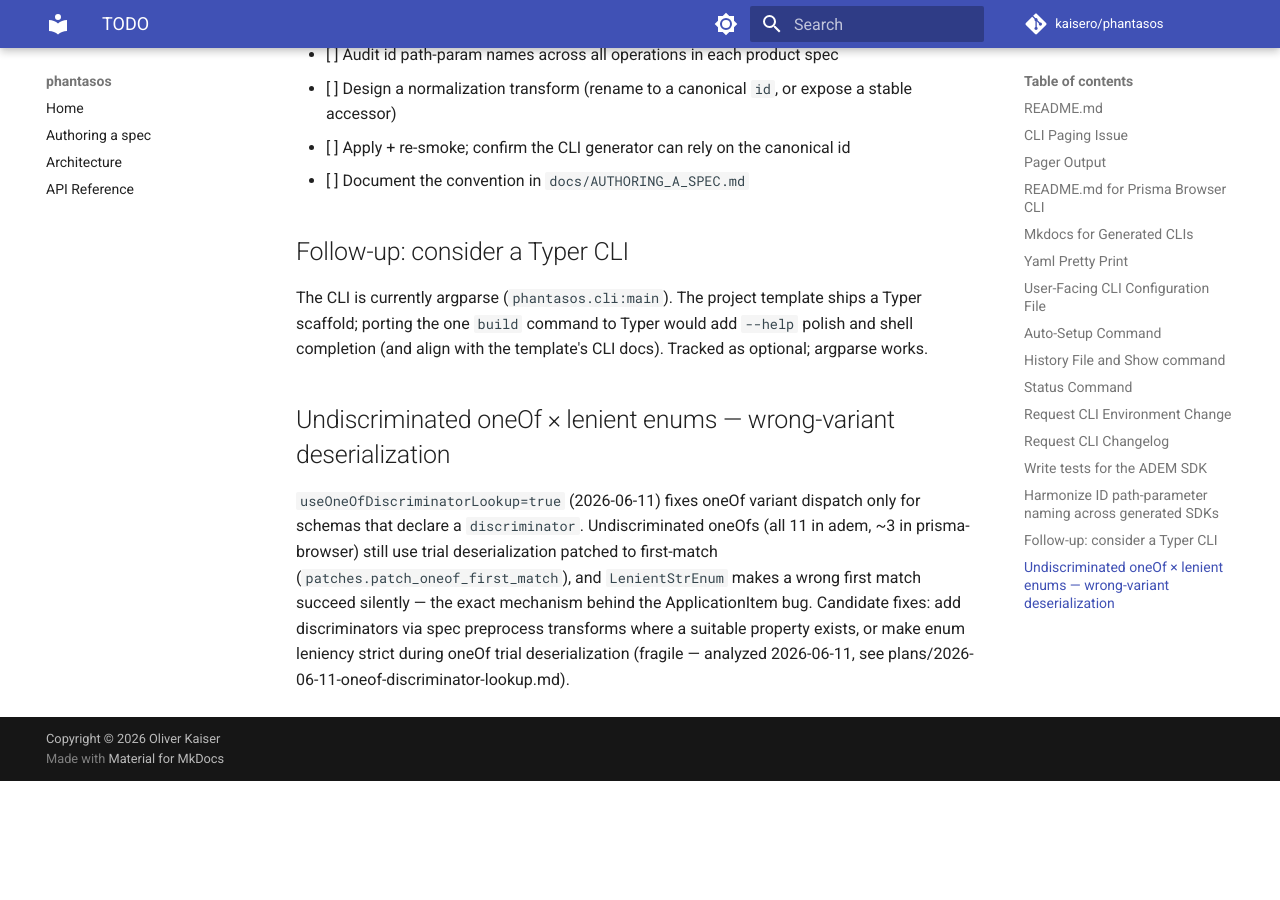
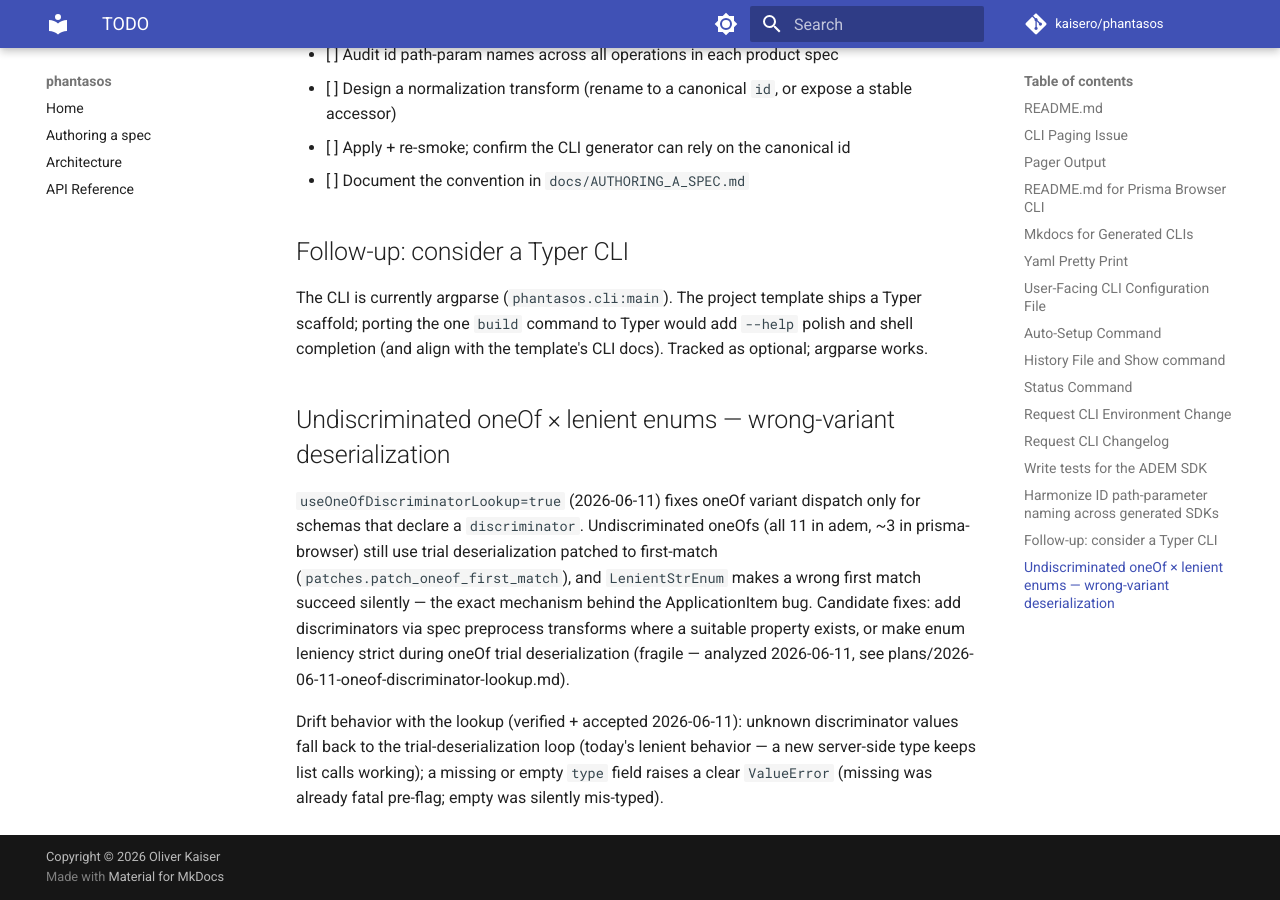
Before and after one commit to kaisero/phantasos, an MkDocs documentation site: the page built from docs/TODO.md, in a window 1280 px wide and 900 px high, scrolled down 2976 px. Built offline with MkDocs 1.6.1 and Material for MkDocs 9.7.7, drawn with Linux system fonts in a browser that asks for light colours; comment, search, counter and statistics services are not loaded; before the commit the page ends 3757 px from its top, so only the background shows below that.

Commit message:
docs(todo): record accepted drift behavior for oneOf discriminator lookup

```diff
--- a/docs/TODO.md
+++ b/docs/TODO.md
@@ -111,3 +111,8 @@
 fixes: add discriminators via spec preprocess transforms where a suitable property
 exists, or make enum leniency strict during oneOf trial deserialization (fragile —
 analyzed 2026-06-11, see plans/2026-06-11-oneof-discriminator-lookup.md).
+
+Drift behavior with the lookup (verified + accepted 2026-06-11): unknown discriminator
+values fall back to the trial-deserialization loop (today's lenient behavior — a new
+server-side type keeps list calls working); a missing or empty `type` field raises a
+clear `ValueError` (missing was already fatal pre-flag; empty was silently mis-typed).
```
